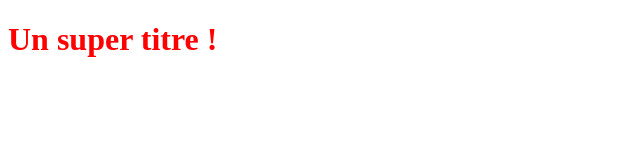
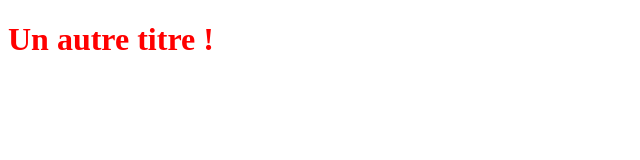
Before and after one commit to SkipoloTri/testGit, a plain HTML site: page index.html in a window 1280 px wide. Shown: the full height of the page, 0-640 px from the left. Drawn offline with Linux system fonts and the light colour scheme.

Commit message:
modification du h1

```diff
--- a/index.html
+++ b/index.html
@@ -5,6 +5,6 @@
 	<link rel="stylesheet" type="text/css" href="styles.css">
 </head>
 <body>
-	<h1>Un super titre !</h1>
+	<h1>Un autre titre !</h1>
 </body>
 </html>
```
